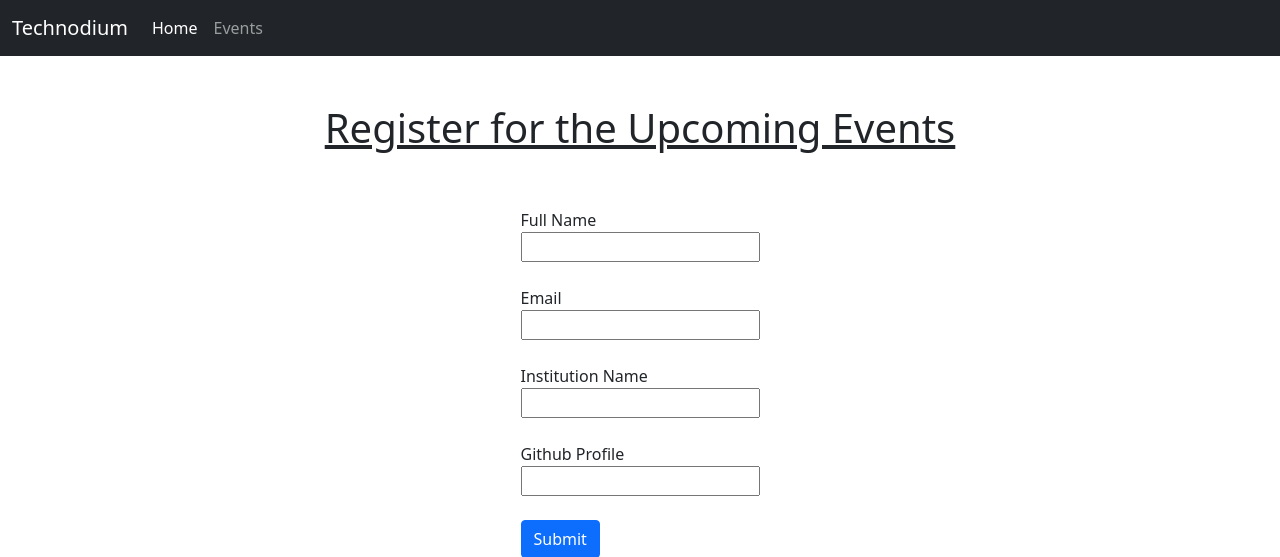
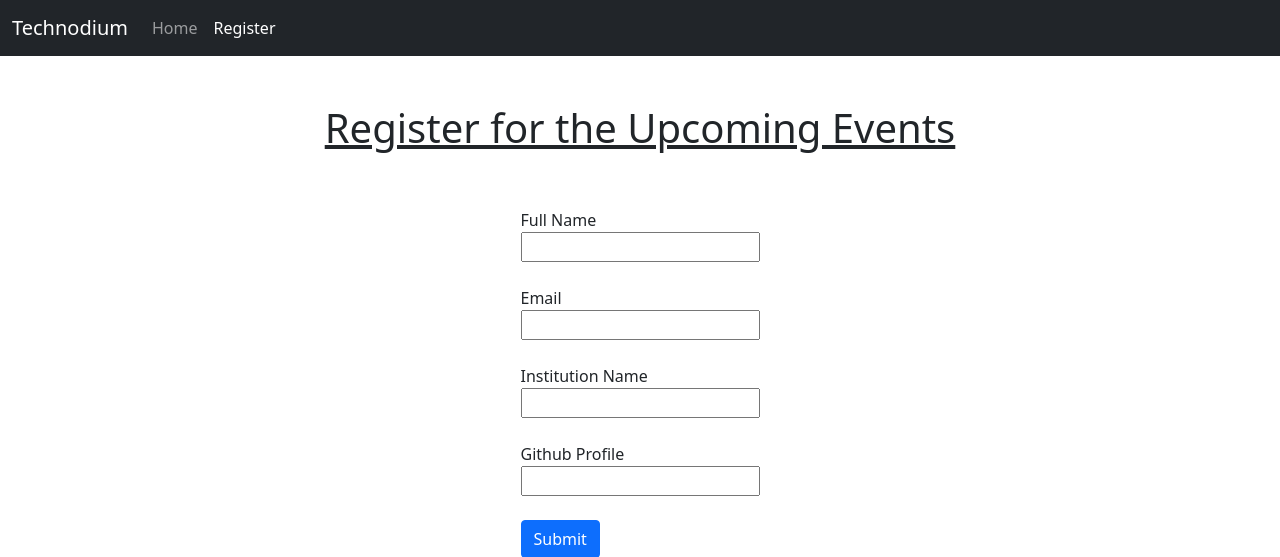
Before and after one commit to AswinAsok/Technodium, a Django app: page /register/ in a window 1280 px wide. Shown: the top 557 px of the page. Run offline with Django 3.2, Linux system fonts and the light colour scheme.

Commit message:
Minor Changes

```diff
--- a/Events/models.py
+++ b/Events/models.py
@@ -18,7 +18,6 @@ class Event(models.Model):
 
     event_iscompleted = models.BooleanField(default=False,blank=False)
 
-
     def __str__(self):
         return self.event_name
 
--- a/Templates/home.html
+++ b/Templates/home.html
@@ -37,7 +37,7 @@
               <a class="nav-link active" aria-current="page" href="#">Home</a>
             </li>
             <li class="nav-item">
-              <a class="nav-link" href="#">Events</a>
+              <a class="nav-link" href="register/">Register</a>
             </li>
           </ul>
         </div>
@@ -60,7 +60,7 @@
             <div class="card-body">
               <u><h5 class="card-title">{{Event.event_name}}</h5></u>
               <p class="card-text">{{Event.event_description}}</p>
-              <button type="button" class="btn btn-primary">₹{{Event.registration_fees}}</button>
+              <a href="register/"><button type="button" class="btn btn-primary">₹{{Event.registration_fees}}</button></a>
               <hr>
               <h6>Date Starting: {{Event.event_start_time}}<br>Date Ending: {{Event.event_end_time}}</h6>
             </div>
--- a/Templates/register.html
+++ b/Templates/register.html
@@ -39,10 +39,10 @@
         <div class="collapse navbar-collapse" id="navbarNav">
           <ul class="navbar-nav">
             <li class="nav-item">
-              <a class="nav-link active" aria-current="page" href="#">Home</a>
+              <a class="nav-link" href="git/">Home</a>
             </li>
             <li class="nav-item">
-              <a class="nav-link" href="#">Events</a>
+              <a class="nav-link  active" aria-current="page" href="#">Register</a>
             </li>
           </ul>
         </div>
@@ -56,12 +56,6 @@
           <u><h1>Register for the Upcoming Events</h1></u>
         </div>
       </div>
-
-      <!--<form method="POST">
-
-        {{form.as_p}}
-        <button type="submit">Submit</button>
-      </form> -->
 
       <div class="d-flex justify-content-center mt-5">
       <form method="POST">
```
Also changed, not shown: Events/migrations/0002_registration_event.py (added), Events/migrations/0003_remove_registration_event.py (added), Images Progress/D51.png (added), Images Progress/D52.png (added).
